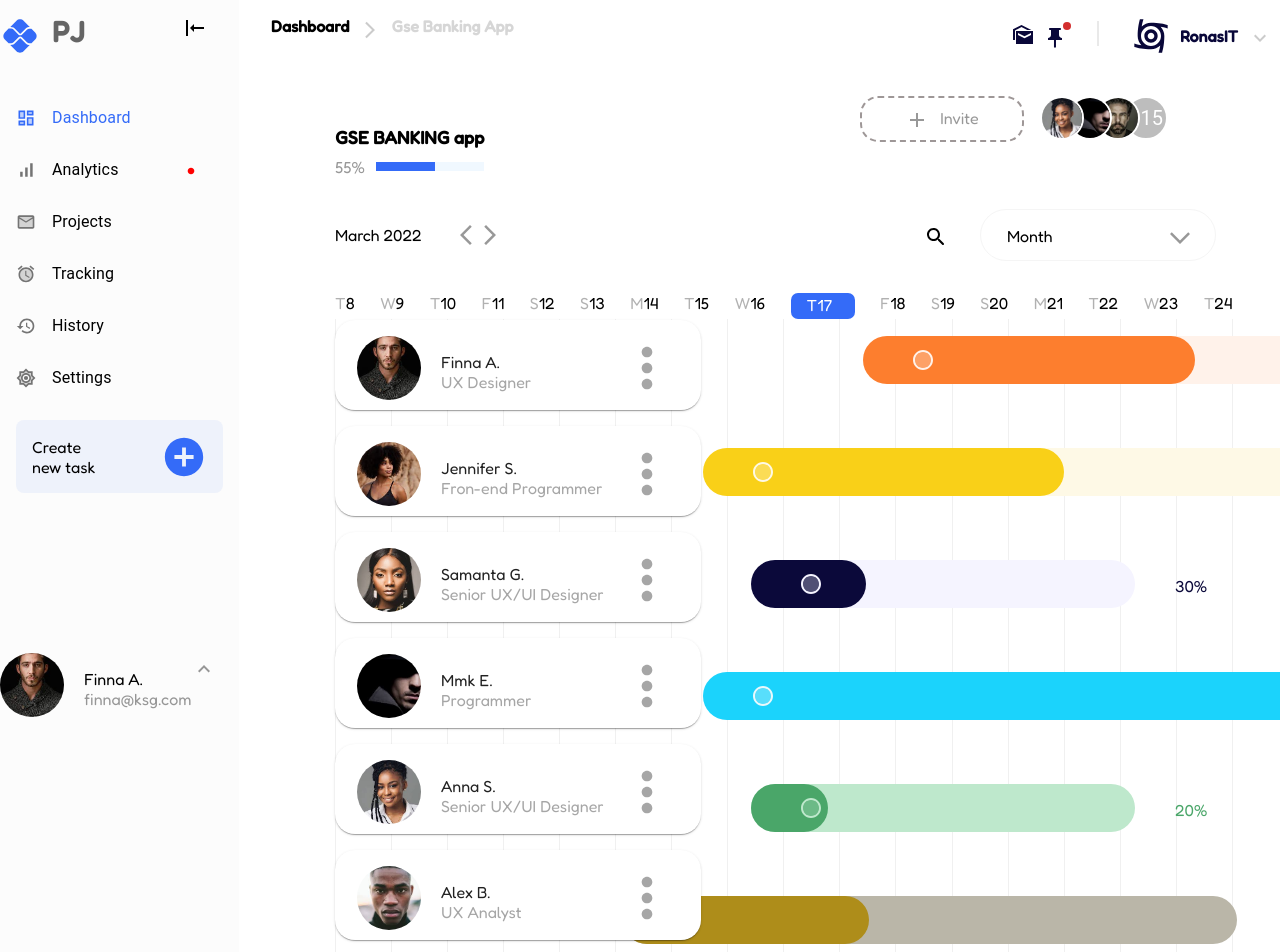
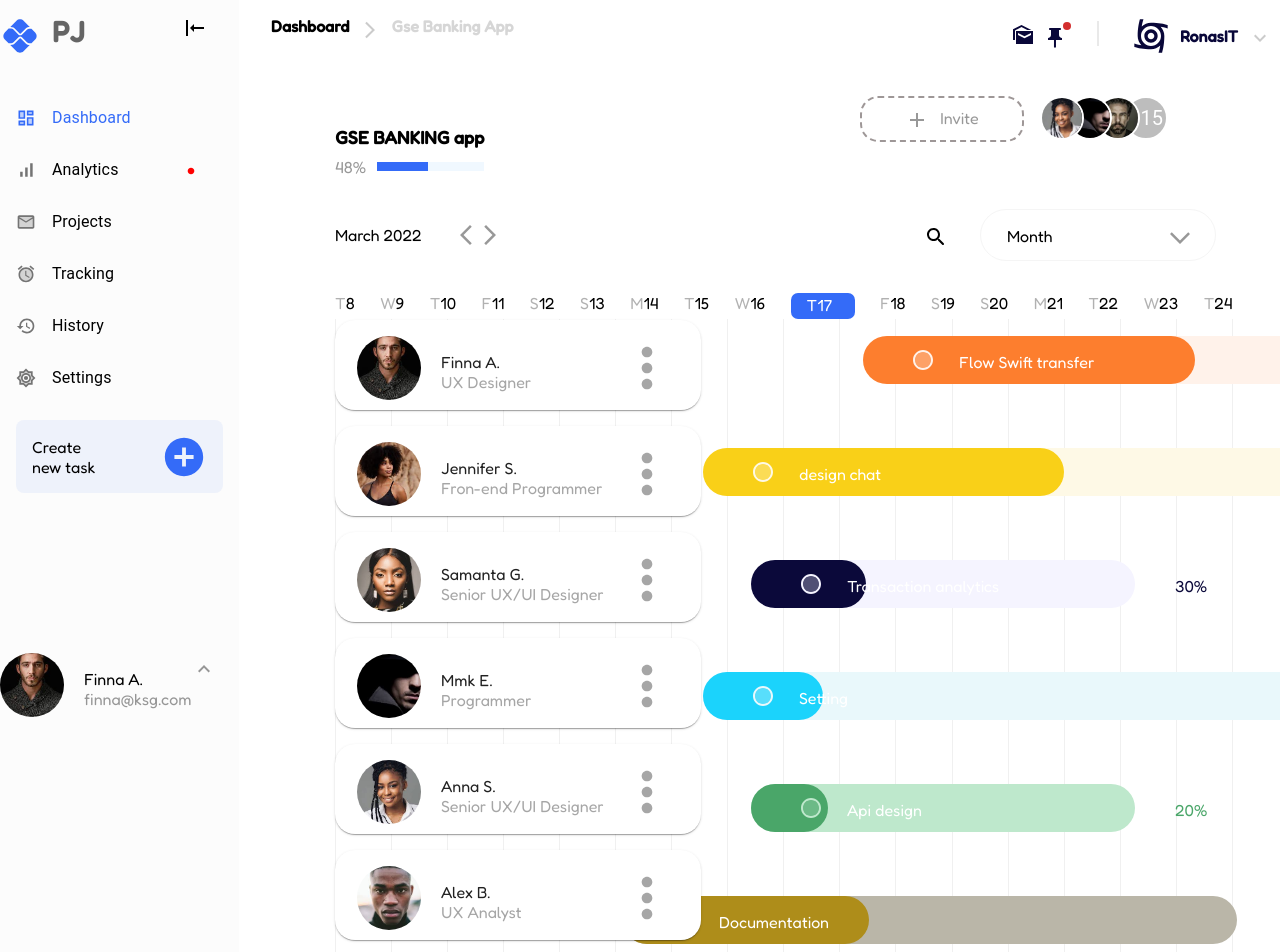
Before and after one commit to gloriaconcepto/sample-task-board, a React (Create React App) app: page / in a window 1280 px wide. Shown: the top 952 px of the page. Built offline with nearby package versions, Linux system fonts and the light colour scheme.

Commit message:
work task assigned randomly added

```diff
--- a/src/App.css
+++ b/src/App.css
@@ -207,6 +207,7 @@
   height: 3rem;
   border-radius: 3rem;
   display: flex;
+  /* justify-content: space-evenly; */
 }
 .tasks-container-percentage-position-8{
   margin-left: 28rem;
@@ -227,6 +228,7 @@
   height: 3rem;
   border-radius: 3rem;
   display: flex;
+  /* justify-content: space-evenly; */
 }
 .tasks-container-percentage-position-2{
   margin-left: 63rem;
@@ -246,6 +248,7 @@
   height: 3rem;
   border-radius: 3rem;
   display: flex;
+  /* justify-content: space-evenly; */
 }
 .tasks-container-percentage-position-4{
   margin-left: 40rem;
@@ -265,6 +268,7 @@
   height: 3rem;
   border-radius: 3rem;
   display: flex;
+  /* justify-content: space-evenly; */
 }
 .tasks-container-percentage-position-9{
   margin-left: 22rem;
@@ -284,6 +288,7 @@
   height: 3rem;
   border-radius: 3rem;
   display: flex;
+  /* justify-content: space-evenly; */
 }
 .tasks-container-percentage-position-7{
   margin-left: 38rem;
--- a/src/components/dashboard/Tasks.js
+++ b/src/components/dashboard/Tasks.js
@@ -45,12 +45,44 @@ let workDataColor = [
         secColor: "#1BD3FC",
     },
 ];
+let assignWork = [
+    {
+        task: "Flow Swift transfer",
+    },
+    {
+        task: "design chat",
+    },
+    {
+        task: "Transaction analytics",
+    },
+    {
+        task: "Setting",
+    },
+    {
+        task: "Api design",
+    },
+    {
+        task: "Documentation",
+    },
+    {
+        task: "Pipeline",
+    },
+    {
+        task: "Jenkins Configs",
+    },
+    {
+        task: "Flow Swift transfer",
+    },
+    {
+        task: "design chat",
+    },
+];
 let Workposition = [8, 9, 2, 7, 4, 8, 9, 2, 7, 4];
 let accum = 0;
 const Tasks = memo((props) => {
     const { setBarLoader } = useContext(barLoaderContext);
     const [workerPos, setWorkerPos] = useState([]);
-    const [taskPercentage, setTaskPercentage] = useState([20, 30, 40, 60, 10, 50, 70, 80, 90, 100]); //
+    const [taskPercentage, setTaskPercentage] = useState([20, 30, 40, 60, 20, 50, 70, 80, 90, 20]); //
     const [isStopWidth, setStopWidth] = useState([false, false, false, false, false, false, false, false, false, false]);
     const myRef = useRef(null);
     const myRef1 = useRef(null);
@@ -486,9 +518,12 @@ const Tasks = memo((props) => {
                 workerPos[0] &&
                 workerPos[0].map((val, index) => (
                     <section className={`tasks-container-position-${val}`} style={{ backgroundColor: `${workDataColor[index].primColor}`, marginBottom: "4rem" }} key={index}>
-                        <section className={`tasks-container-position-inner-${val}`} style={{ backgroundColor: `${workDataColor[index].secColor}`, width: `${isStopWidth[index] ? "100%" : `${taskPercentage[index]}%`}`, color: `${isStopWidth[index] ? "white" : `${workDataColor[index].secColor}`}` }}>
+                        <section className={`tasks-container-position-inner-${val}`} style={{ backgroundColor: `${workDataColor[index].secColor}`, width: `${isStopWidth[index] ? "100%" : `${taskPercentage[index]}%`}` }}>
                             <CircleTwoToneIcon sx={{ marginLeft: "3rem", marginTop: "12px", color: `${workDataColor[index].primColor}` }} />
-                            <p className={`tasks-container-percentage-position-${val}`}>{isStopWidth[index] ? `100%` : `${taskPercentage[index]}%`}</p>
+                            <p style={{ color: "white", paddingLeft: "6px", position: "absolute", paddingLeft: "6rem" }}>{assignWork[index].task}</p>
+                            <p className={`tasks-container-percentage-position-${val}`} style={{ color: `${isStopWidth[index] ? "white" : `${workDataColor[index].secColor}`}` }}>
+                                {isStopWidth[index] ? `100%` : `${taskPercentage[index]}%`}
+                            </p>
                         </section>
                     </section>
                 ))}
```
